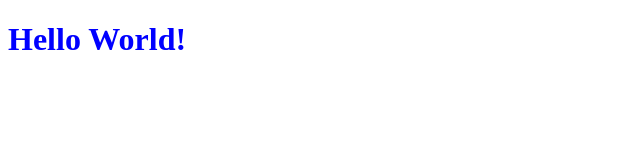
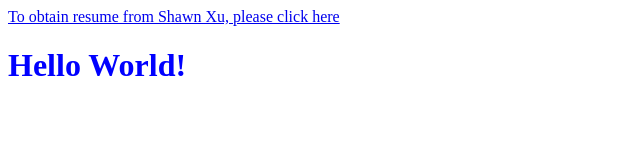
Before and after one commit to MiG-21DC/Homepage, a plain HTML site: page template/index.html in a window 1280 px wide. Shown: the whole page, without its empty margins (0-640 px from the left). Drawn offline with Linux system fonts and the light colour scheme.

Commit message:
index page change

```diff
--- a/template/index.html
+++ b/template/index.html
@@ -2,7 +2,8 @@
 <html lang="en">
 <head>
     <meta charset="UTF-8">
-    <title>Hello World</title>
+    <title>This site is under construction. Working on bootstrap deployment right now.</title>
+    <a href="http://mig21dc.com/download/Resume_Shawn_Xu.pdf">To obtain resume from Shawn Xu, please click here</a>
 </head>
 <body>
     <h1 style='color:blue'>Hello World!</h1>
```
